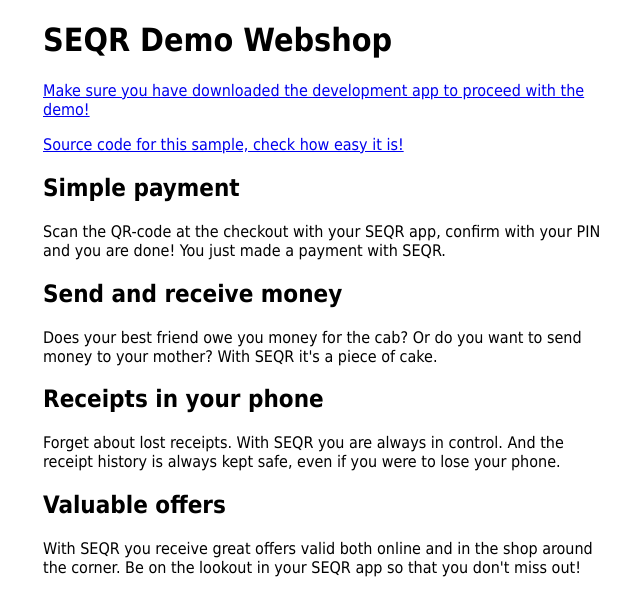
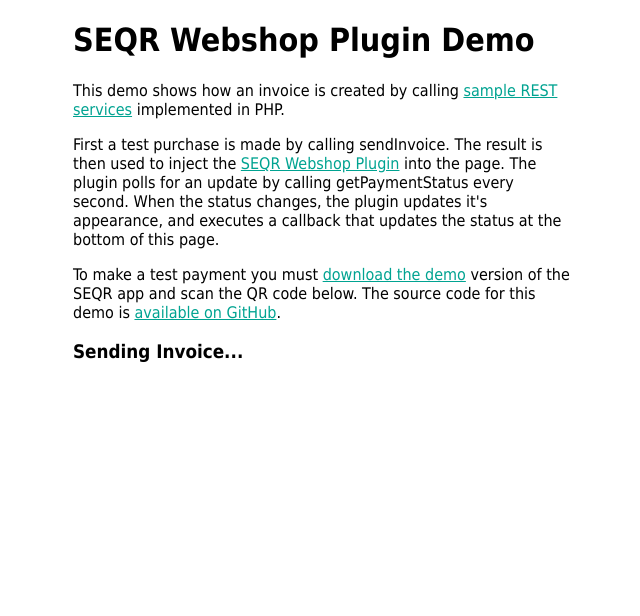
Before and after one commit to SeamlessDistribution/seqr-webshop-sample, a PHP site: page / in a window 1280 px wide. Shown: the top 616 px of the page, without its empty margins (317-957 px from the left). Run offline with PHP 8.4, Linux system fonts and the light colour scheme; some libraries are stand-ins or nearby versions; some web fonts are replaced.

Commit message:
Redesigned the sample pages

```diff
--- a/src/main/index.php
+++ b/src/main/index.php
@@ -1,91 +1,124 @@
 <?php
 $protocol = $_SERVER['SERVER_PORT'] == '443' ? "https" : "http";
+$pluginURL = '//' . $_SERVER['HTTP_HOST'] . '/seqr-webshop-plugin';
 ?><!DOCTYPE html>
 <html>
 <head>
     <title>Webshop Demo</title>
+    <meta name="viewport" content="initial-scale=1">
     <style>
+
+        @font-face {
+            font-family: 'Whitney-Book';
+            src: url('<?php echo $pluginURL ?>/fonts/book/whitneybookprogkcy.eot');
+            src: url('<?php echo $pluginURL ?>/fonts/book/whitneybookprogkcy.eot?#iefix') format('embedded-opentype'),
+            url('<?php echo $pluginURL ?>/fonts/book/whitneybookprogkcy.woff') format('woff'),
+            url('<?php echo $pluginURL ?>/fonts/book/whitneybookprogkcy.ttf') format('truetype'),
+            url('<?php echo $pluginURL ?>/fonts/book/whitneybookprogkcy.svg#whitneybookprogkcy') format('svg');
+            font-weight: normal;
+            font-style: normal;
+        }
+
         body {
-            width: 35em;
+            font-family: "Whitney-Book", Tahoma, Verdana, Arial, sans-serif;
+            margin: 10px;
+        }
+
+        #content {
+            max-width: 500px;
             margin: 0 auto;
-            font-family: Tahoma, Verdana, Arial, sans-serif;
         }
+
+        a {
+            color: #00a391;
+        }
+
     </style>
+    <script src="//code.jquery.com/jquery-2.1.1.min.js"></script>
     <script>
-        function paymentDone(data) {
-            console.log(data);
+
+        function setCookie(key, value) {
+            var expires = new Date();
+            expires.setTime(expires.getTime() + (1 * 24 * 60 * 60 * 1000));
+            document.cookie = key + '=' + value + ';expires=' + expires.toUTCString();
         }
+
+        function sendInvoice() {
+            var invoice = {
+                "title": "Grand Cinema",
+                "currency": "USD",
+                "items": [
+                    {
+                        "description": "Movie Ticket 1",
+                        "amount": 16
+                    },
+                    {
+                        "description": "Movie Ticket 2",
+                        "amount": 24
+                    }
+                ],
+                "backURL": "<?php echo $protocol; ?>://<?php echo $_SERVER['HTTP_HOST']; ?>/seqr-webshop-sample/done.php",
+                "notificationUrl": "<?php echo $protocol; ?>://<?php echo $_SERVER['HTTP_HOST']; ?>/seqr-webshop-api/getPaymentStatus.php"
+            };
+            $.ajax({
+                type: "POST",
+                url: "//<?php echo $_SERVER['HTTP_HOST']; ?>/seqr-webshop-api/sendInvoice.php",
+                contentType: "application/json",
+                data: JSON.stringify(invoice)
+            }).done(function (data) {
+                setCookie("invoiceReference",data.invoiceReference);
+                $("#seqrStatus").html("Injecting Script...")
+                var statusURL = "//<?php echo $_SERVER['HTTP_HOST']; ?>/seqr-webshop-api/getPaymentStatus.php?invoiceReference=" + data.invoiceReference;
+                var script = document.createElement('script');
+                script.id = "seqrShop"
+                script.type = "text/javascript";
+                script.src = "//<?php echo $_SERVER['HTTP_HOST'] ?>/seqr-webshop-plugin/js/seqrShop.js#!statusCallback=statusUpdated&invoiceReference=" + data.invoiceReference + "&statusURL=" + encodeURIComponent(statusURL);
+                $("#seqrShop").replaceWith(script);
+            });
+        }
+
+        function statusUpdated(data) {
+            $("#seqrStatus").html("Status Updated: " + data.status);
+            $("#seqrRawStatus").html(JSON.stringify(data, null, 4));
+        }
+
+        $(document).ready(function () {
+            sendInvoice();
+        });
+
     </script>
 </head>
 <body>
+<div id="content">
 
-<h1>SEQR Demo Webshop </h1>
+    <h1>SEQR Webshop Plugin Demo</h1>
 
-<script id="seqrShop" src="<?php echo $protocol; ?>://<?php echo $_SERVER['HTTP_HOST']; ?>/seqr-webshop-plugin/js/seqrShop.js">
-    {
+    <p>
+        This demo shows how an invoice is created by calling <a
+            href="https://github.com/SeamlessDistribution/seqr-webshop-api">sample
+            REST services</a> implemented in PHP.
+    </p>
 
-        "invoice" : {
-            "title" : "Grand Cinema",
-            "currency" : "USD",
-            "items" : [
-                {
-                    "description" : "Movie Ticket 1",
-                    "amount" : 16
-                },
-                {
-                    "description" : "Movie Ticket 2",
-                    "amount" : 24
-                }
-            ],
-            "backURL" : "<?php echo $protocol; ?>://<?php echo $_SERVER['HTTP_HOST']; ?>/seqr-webshop-sample/done.php"
-        },
+    <p>
+        First a test purchase is made by calling sendInvoice. The result is then used to inject the <a
+            href="https://github.com/SeamlessDistribution/seqr-webshop-plugin">SEQR Webshop Plugin</a> into the
+        page. The plugin polls for an update by calling getPaymentStatus every second. When the status changes, the
+        plugin
+        updates it's appearance, and executes a callback that updates the status at the bottom of this page.
+    </p>
 
-        "layout" : "standard",
-        "paidCallback" : "paymentDone",
-        "apiURL" : "<?php echo $protocol; ?>://<?php echo $_SERVER['HTTP_HOST']; ?>/seqr-webshop-api",
-        "pollFreq" : 500
+    <p>
+        To make a test payment you must <a href="http://developer.seqr.com/app">download the demo</a> version of the
+        SEQR app and scan the QR code below. The source code for this demo is <a
+            href="https://github.com/SeamlessDistribution/seqr-webshop-sample">available on GitHub</a>.
+    </p>
 
-    }
-</script>
-<p>
-    <a href="http://developer.seqr.com/app">Make sure you have downloaded the development app to proceed with the demo!</a>
-</p>
-<p>
-    <a href="https://github.com/SeamlessDistribution/seqr-webshop-sample">Source code for this sample, check how easy it is!</a>
-</p>
-<div class="span12">
-    <div class="row">
+    <div id="seqrShop"></div>
 
-        <div class="span6">
-            <h2>Simple payment</h2>
+    <h3 id="seqrStatus">Sending Invoice...</h3>
 
-            <p class="big">Scan the QR-code at the checkout with your SEQR app, confirm with your PIN and you are done!
-                You just made a payment with SEQR.</p>
-        </div>
+    <pre><code id="seqrRawStatus"></code></pre>
 
-        <div class="span6">
-            <h2>Send and receive money</h2>
-
-            <p class="big">Does your best friend owe you money for the cab? Or do you want to send money to your mother?
-                With SEQR it's a piece of cake.</p>
-        </div>
-
-        <div class="span6">
-            <h2>Receipts in your phone</h2>
-
-            <p class="big">Forget about lost receipts. With SEQR you are always in control. And the receipt history is
-                always kept safe, even if you were to lose your phone.</p>
-        </div>
-
-        <div class="span6">
-            <h2>Valuable offers</h2>
-
-            <p class="big">With SEQR you receive great offers valid both online and in the shop around the corner. Be on
-                the lookout in your SEQR app so that you don't miss out!</p>
-        </div>
-
-    </div>
 </div>
-
 </body>
 </html>
```
Also changed, not shown: src/main/done.php (+47 -5 lines).
